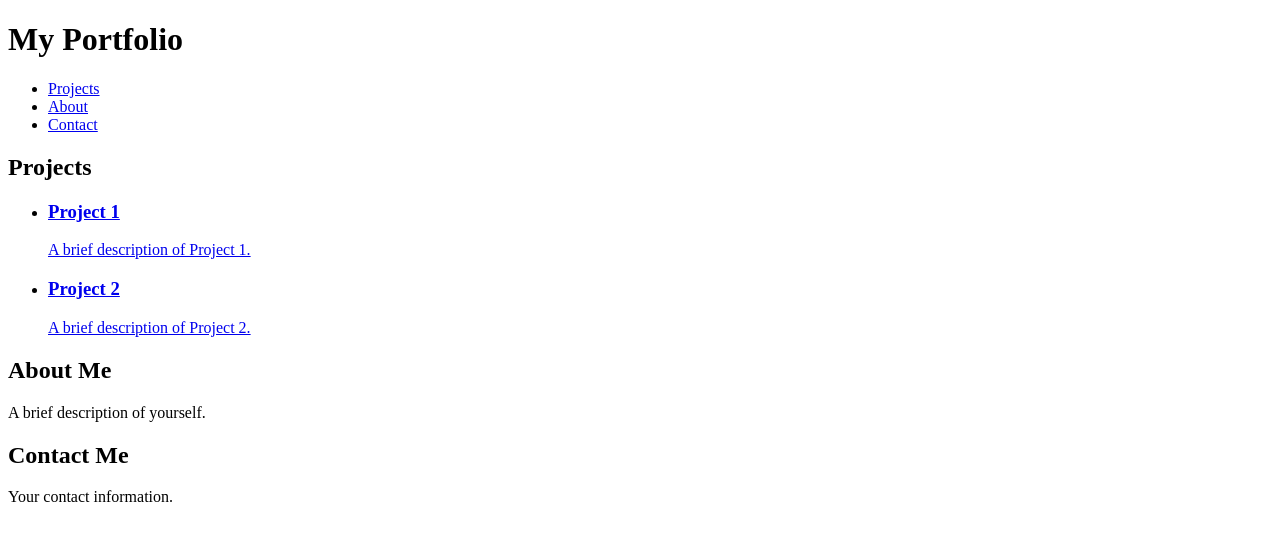
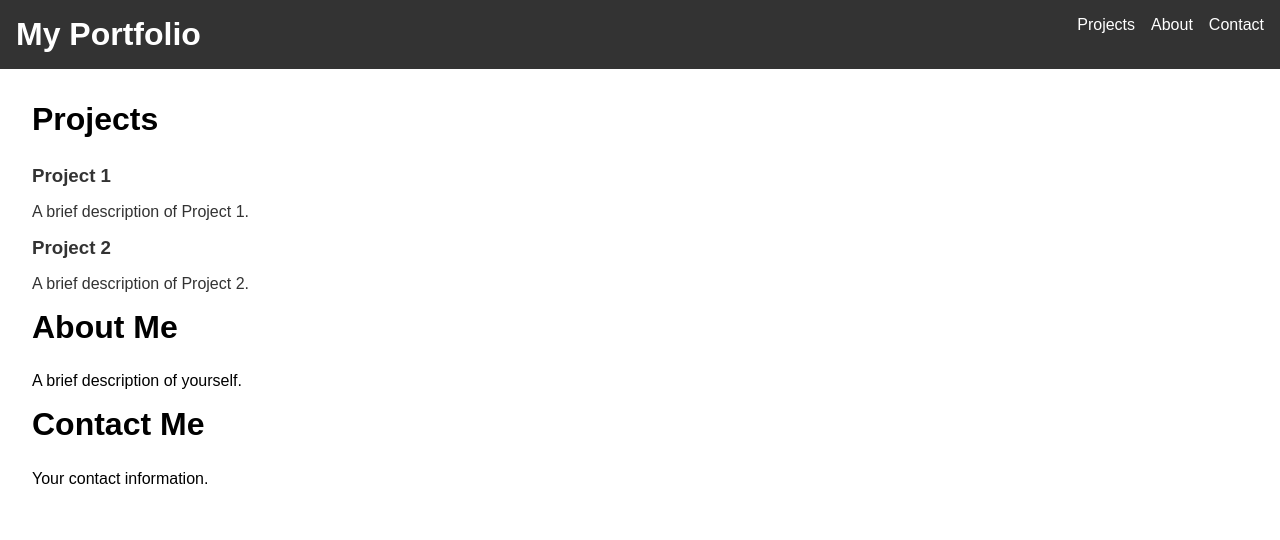
Before and after one commit to SmithaMareddy/SmithaMareddy.github.io, a plain HTML site: page index.html in a window 1280 px wide. Drawn offline with Linux system fonts and the light colour scheme.

Commit message:
Update index.html

```diff
--- a/index.html
+++ b/index.html
@@ -2,7 +2,7 @@
 <html>
   <head>
     <title>My Portfolio</title>
-    <link rel="stylesheet" href="style.css">
+    <link rel="stylesheet" href="mycss.css">
   </head>
   <body>
     <header>
```
